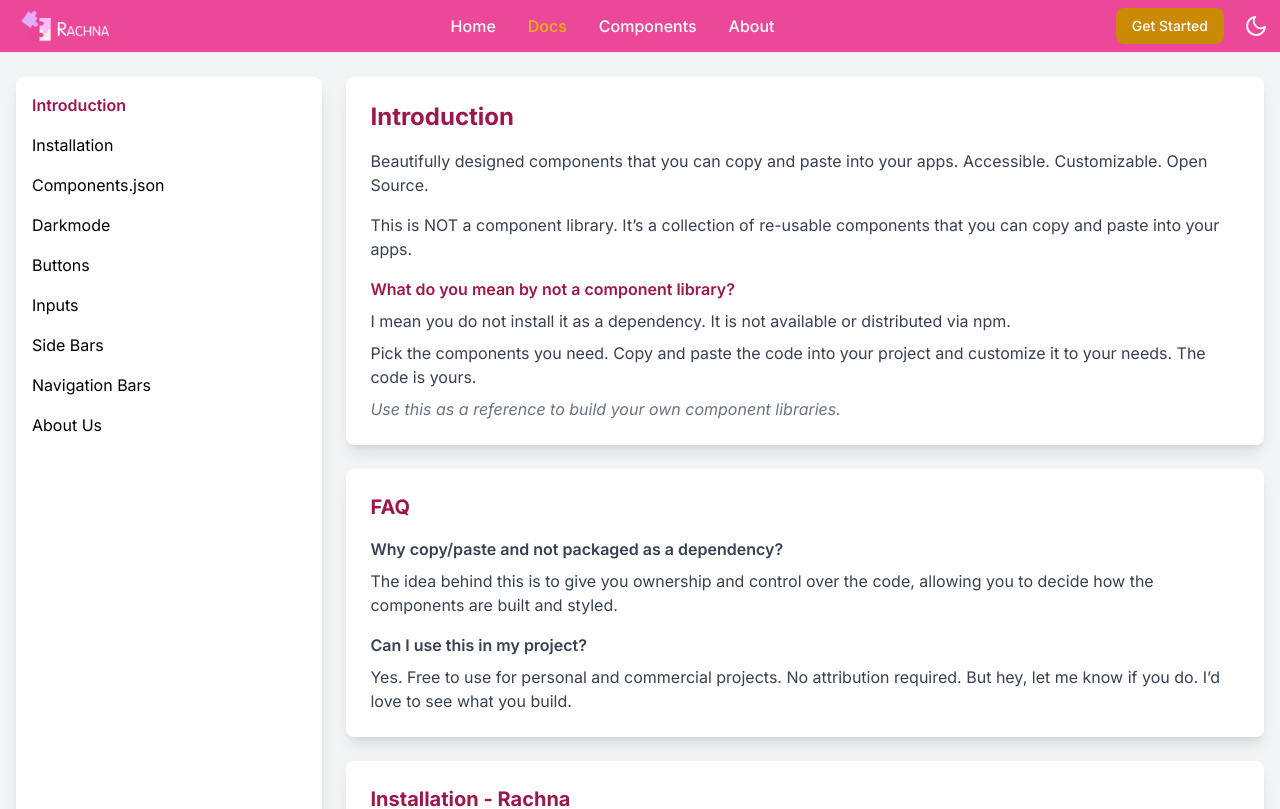
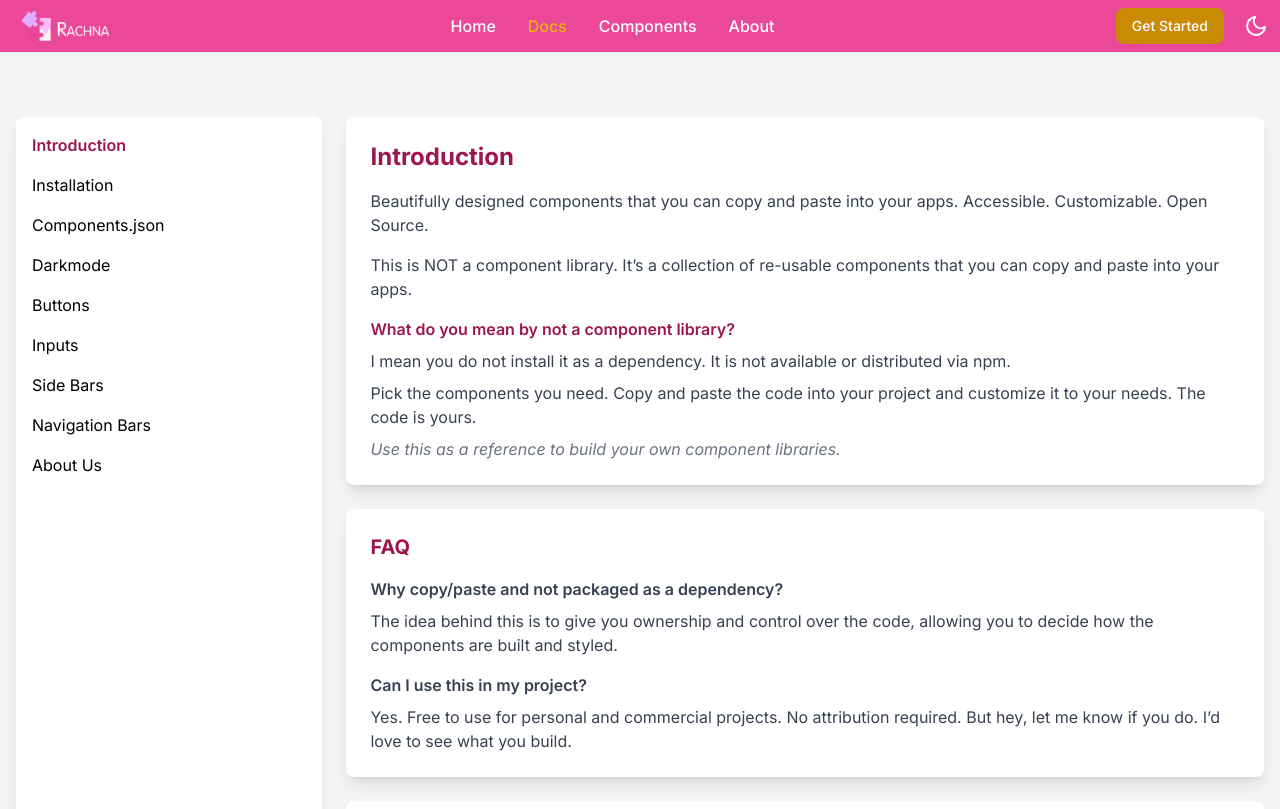
Before and after one commit to engsreynich/rachna-react, a React (Vite) app: page /docs in a window 1280 px wide. Shown: the top 809 px of the page. Built offline with nearby package versions, Linux system fonts and the light colour scheme.

Commit message:
add component

```diff
--- a/src/Layout/Component.jsx
+++ b/src/Layout/Component.jsx
@@ -2,9 +2,9 @@ import React from "react";
 
 function Component(props) {
   return (
-    <div className="container mx-auto mt-6 px-4 flex">
+    <div className="container my-6 px-0 flex justify-center sm:p-4">
   {/* Sidebar */}
-  <aside className="w-1/4 bg-white rounded-lg shadow-lg p-4">
+  <aside className="w-1/4 bg-white rounded-lg shadow-lg p-4 hidden sm:block">
     <nav className="space-y-4">
       <a href="#Buttons" className="block text-pink-600 font-semibold">
         Buttons
--- a/src/Layout/Docs.jsx
+++ b/src/Layout/Docs.jsx
@@ -3,8 +3,8 @@ import React from 'react';
 function Docs() {
     return (
         <>
-        <div className="bg-gray-100 dark:bg-gray-950 py-6 ">
-            <div className="container mx-auto px-4 flex justify-center">
+        <div className="bg-gray-100 dark:bg-gray-950 py-6">
+            <div className="container my-6 px-0 flex justify-center sm:p-4">
                 {/* Sidebar */}
                 <aside className="w-1/4 bg-white dark:bg-gray-900 dark:text-white rounded-lg shadow-lg p-4 hidden sm:block">
                     <nav className="space-y-4">
```
